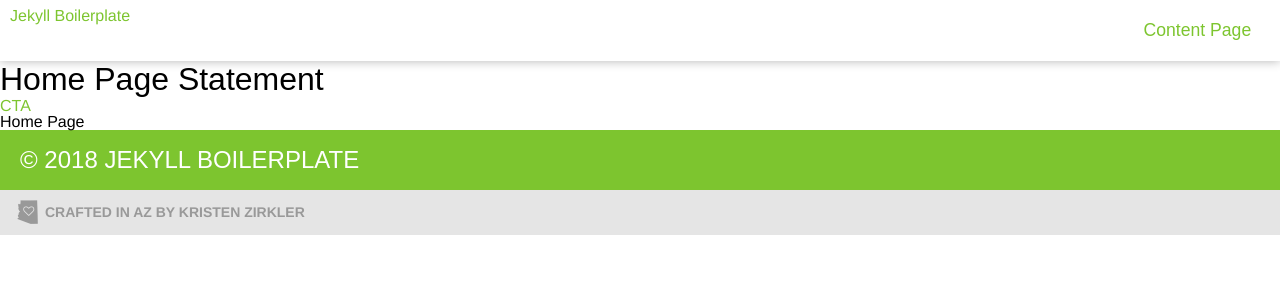
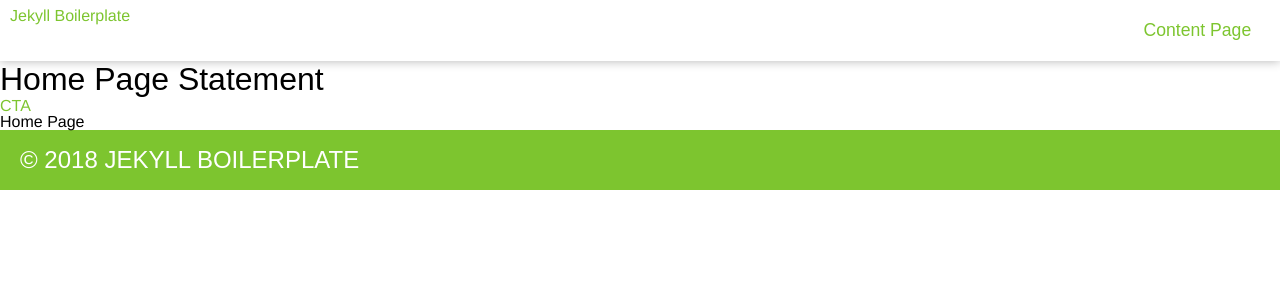
Before and after one commit to kristenzirkler/kz-jekyll-boilerplate, a Jekyll site: the page built from index.html, in a window 1280 px wide. Shown: the top 300 px of the page. Built offline with Jekyll 4.4.1, drawn with Linux system fonts in a browser that asks for light colours; nearby versions of some CDN libraries.

Commit message:
clean up

```diff
--- a/_layouts/default.html
+++ b/_layouts/default.html
@@ -53,13 +53,6 @@
 
 {% include footer.html %}
 
-<div class="site-design">
-  <a class="made-in-az" href="http://www.kristenzirkler.com">
-    <i class="kz-icon kz-icon-arizona"></i><i class="kz-icon kz-icon-heart-empty"></i>
-    <span>Crafted in AZ <strong>by Kristen Zirkler</strong></span>
-  </a>
-</div>
-
 <script src="//ajax.googleapis.com/ajax/libs/jquery/1.11.0/jquery.min.js"></script>
 <script>window.jQuery || document.write('<script src="{{ site.baseurl }}/js/vendor/jquery-1.11.0.min.js"><\/script>')</script>
 
@@ -74,7 +67,6 @@
 
   ga('create', 'UA-54629411-2', 'auto');
   ga('send', 'pageview');
-
 </script>
 </body>
 </html>
--- a/css/style.scss
+++ b/css/style.scss
@@ -6,115 +6,6 @@ $baseurl: '{{ site.baseurl }}';
 @import '_reset';
 @import '_simple-grid';
 
-@import 'icons';
+@import 'typography';
 @import 'site-frame';
 @import 'buttons';
-
-* {
-  -webkit-box-sizing: border-box;
-  -moz-box-sizing: border-box;
-  box-sizing: border-box;
-}
-body {
-  background: $body-background;
-  color: $font-color;
-
-}
-body, button, label {
-  font-family: $font-family;
-}
-a {
-  color: $link;
-  text-decoration: none;
-  outline: none;
-  &:hover {
-    color: darken($link, 10);
-  }
-}
-p {
-  line-height: 1.5em;
-  margin-bottom: 1em;
-}
-
-// Headers
-h1, h2, h3, h4 {
-  font-family: $accent-font;
-}
-h1 {
-  font-size: 32px;
-  line-height: 1.2em;
-}
-h2 {
-  font-size: 20px;
-  line-height: 1.4em;
-}
-h3 {
-  font-size: 24px;
-  line-height: 1.4em;
-}
-h4 {
-  font-size: 18px;
-  margin-bottom: 1em;
-  color: $main-color;
-}
-
-
-/* KZ Love Footer */
-$kz-font-color: #999;
-$kz-font-hover-color: #e13c3b; // red
-$kz-bg-color: #e5e5e5;
-
-.site-design {
-  background: $kz-bg-color;
-  color: $kz-font-color;
-  padding: 10px;
-  a {
-    display: block;
-    color: $kz-font-color;
-    &:hover {
-      color: $kz-font-hover-color;
-      .kz-icon-arizona {
-        color: $kz-font-hover-color;
-      }
-    }
-  }
-  .made-in-az {
-    position: relative;
-    font-size: 14px;
-    padding-left: 35px;
-  }
-  span {
-    display: block;
-    line-height: 25px;
-    text-transform: uppercase;
-    font-weight: bold;
-  }
-  i {
-    position: absolute;
-  }
-  .kz-icon-arizona {
-    top: 0;
-    left: 0;
-    font-size: 25px;
-  }
-  .kz-icon-heart-empty {
-    color: $kz-bg-color;
-    font-size: 11px;
-    top: 6px;
-    left: 11px;
-  }
-}
-
-// Responsive
-@media all and (min-width: 420px) {
-// Tablet & Up
-
-
-// End Tablet & Up
-}
-
-@media all and (min-width: 800px) {
-// Desktop & Up
-
-// End Desktop & Up
-}
--- a/scss/_reset.scss
+++ b/scss/_reset.scss
@@ -1,4 +1,10 @@
 /*! HTML5 Boilerplate v4.3.0 | MIT License | http://h5bp.com/ */
+
+* {
+  -webkit-box-sizing: border-box;
+  -moz-box-sizing: border-box;
+  box-sizing: border-box;
+}
 
 html,
 button,
--- a/scss/_variables.scss
+++ b/scss/_variables.scss
@@ -18,6 +18,8 @@ $link: $main-color;
 
 $error: #d92424;
 
+$page-size-sm: 400px;
+$page-size-md: 740px;
 $page-size: 960px;
 
 $desktop-side-space: 20px;
--- a/scss/icons.scss
+++ /dev/null
@@ -1,59 +0,0 @@
-/* No Icon Set */
-
-
-
-/* Icons for KZ Footer */
-@font-face {
-  font-family: 'kz-fontello';
-  src: url('fonts/kz-fontello.eot?59247950');
-  src: url('fonts/kz-fontello.eot?59247950#iefix') format('embedded-opentype'),
-       url('fonts/kz-fontello.woff?59247950') format('woff'),
-       url('fonts/kz-fontello.ttf?59247950') format('truetype'),
-       url('fonts/kz-fontello.svg?59247950#fontello') format('svg');
-  font-weight: normal;
-  font-style: normal;
-}
-/* Chrome hack: SVG is rendered more smooth in Windozze. 100% magic, uncomment if you need it. */
-/* Note, that will break hinting! In other OS-es font will be not as sharp as it could be */
-/*
-@media screen and (-webkit-min-device-pixel-ratio:0) {
-  @font-face {
-    font-family: 'fontello';
-    src: url('../font/fontello.svg?59247950#fontello') format('svg');
-  }
-}
-*/
-
-.kz-icon:before {
-  font-family: "kz-fontello";
-  font-style: normal;
-  font-weight: normal;
-  speak: none;
-
-  display: inline-block;
-  text-decoration: inherit;
-  width: 1em;
-  margin-right: .2em;
-  text-align: center;
-  /* opacity: .8; */
-
-  /* For safety - reset parent styles, that can break glyph codes*/
-  font-variant: normal;
-  text-transform: none;
-
-  /* fix buttons height, for twitter bootstrap */
-  line-height: 1em;
-
-  /* Animation center compensation - margins should be symmetric */
-  /* remove if not needed */
-  margin-left: .2em;
-
-  /* you can be more comfortable with increased icons size */
-  /* font-size: 120%; */
-
-  /* Uncomment for 3D effect */
-  /* text-shadow: 1px 1px 1px rgba(127, 127, 127, 0.3); */
-}
-
-.kz-icon-heart-empty:before { content: '\e810'; } /* '' */
-.kz-icon-arizona:before { content: '\e811'; } /* '' */
--- a/scss/site-frame.scss
+++ b/scss/site-frame.scss
@@ -5,6 +5,8 @@ $footer-height: 50px;
 // You can use url($baseurl+'/img/sitebg.jpg'); because it is added in style.scss
 body {
 	margin-top: $nav-height;
+	background: $body-background;
+	color: $font-color;
 }
 
 .site-navigation {
@@ -88,13 +90,13 @@ body {
 }
 
 // Responsive
-@media all and (min-width: 420px) {
+@media all and (min-width: $page-size-md) {
 // Tablet & Up
 
 // End Tablet & Up
 }
 
-@media all and (min-width: 800px) {
+@media all and (min-width: $page-size) {
 // Desktop & Up
 
 	.site-navigation {
--- /dev/null
+++ b/scss/typography.scss
@@ -0,0 +1,37 @@
+body, button, label {
+  font-family: $font-family;
+}
+a {
+  color: $link;
+  text-decoration: none;
+  outline: none;
+  &:hover {
+    color: darken($link, 10);
+  }
+}
+p {
+  line-height: 1.5em;
+  margin-bottom: 1em;
+}
+
+// Headers
+h1, h2, h3, h4 {
+  font-family: $accent-font;
+}
+h1 {
+  font-size: 32px;
+  line-height: 1.2em;
+}
+h2 {
+  font-size: 20px;
+  line-height: 1.4em;
+}
+h3 {
+  font-size: 24px;
+  line-height: 1.4em;
+}
+h4 {
+  font-size: 18px;
+  margin-bottom: 1em;
+  color: $main-color;
+}
```
Also changed, not shown: css/fonts/kz-fontello.ttf (deleted), css/fonts/kz-fontello.woff (deleted), 2 other files.
